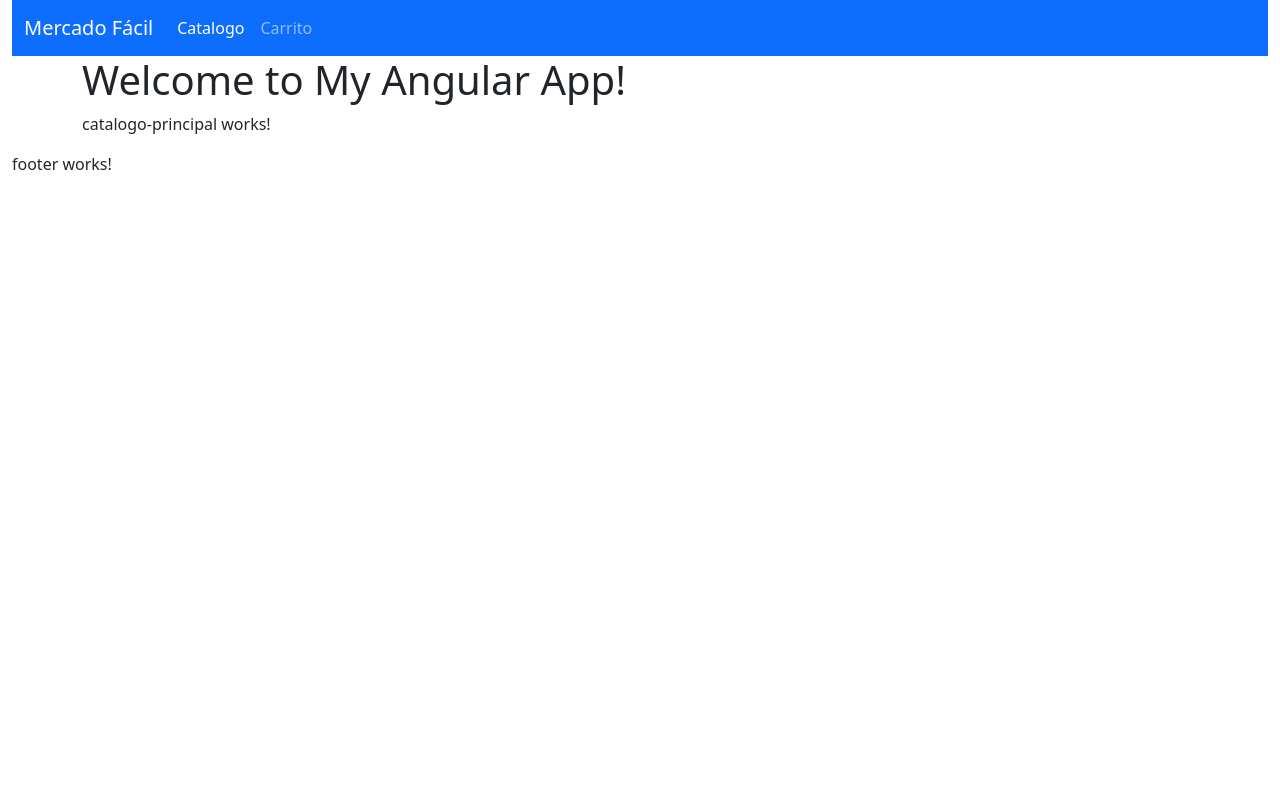
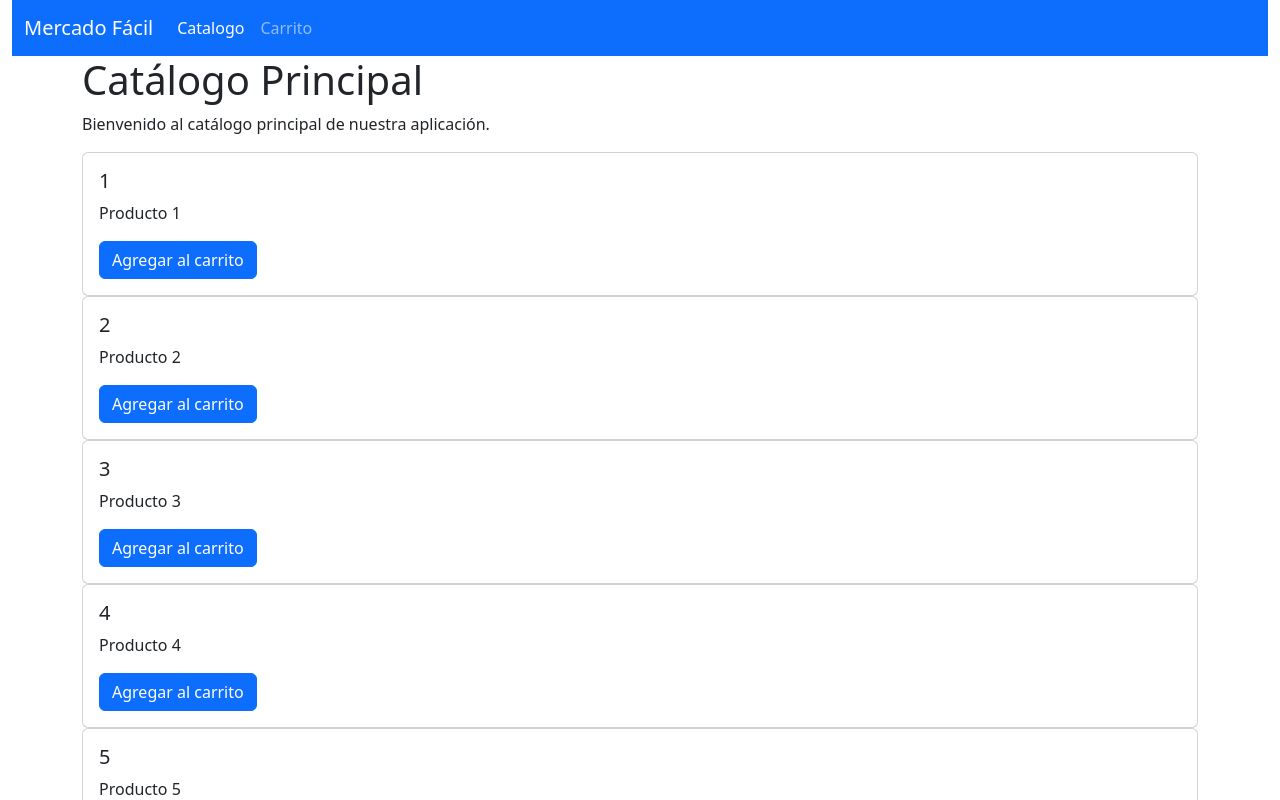
Before and after one commit to cgrojasr/MercadoFacilWeb, an Angular app: page / in a window 1280 px wide. Shown: the top 800 px of the page. Built offline with nearby package versions, Linux system fonts and the light colour scheme.

Commit message:
Implementacion del catalogo v1

```diff
--- a/src/app/app.component.html
+++ b/src/app/app.component.html
@@ -1,7 +1,7 @@
 <div class="container-fluid">
   <app-header></app-header>
   <div class="container">
-    <h1>Welcome to My Angular App!</h1>
+    <!-- <h1>Welcome to My Angular App!</h1> -->
     <router-outlet></router-outlet>
   </div>
   <app-footer></app-footer>
--- a/src/app/catalogo/catalogo-item/catalogo-item.component.html
+++ b/src/app/catalogo/catalogo-item/catalogo-item.component.html
@@ -1 +1,8 @@
-<p>catalogo-item works!</p>
+<div class="card">
+    <div class="card-body">
+        <h5 class="card-title">{{producto.id}}</h5>
+        <p class="card-text">{{producto.nombre}}</p>
+        <!-- <p class="card-text">Precio: {{producto.precio | currency}}</p> -->
+        <button class="btn btn-primary">Agregar al carrito</button>
+    </div>
+</div>
--- a/src/app/catalogo/catalogo-item/catalogo-item.component.ts
+++ b/src/app/catalogo/catalogo-item/catalogo-item.component.ts
@@ -1,4 +1,5 @@
-import { Component } from '@angular/core';
+import { Component, Input } from '@angular/core';
+import { ProductoCatalogoModel } from '../../models/producto-model';
 
 @Component({
   selector: 'app-catalogo-item',
@@ -7,5 +8,9 @@ import { Component } from '@angular/core';
   styleUrl: './catalogo-item.component.css'
 })
 export class CatalogoItemComponent {
-
+  @Input() producto: ProductoCatalogoModel = {
+    id: 0, // Identificador único del producto
+    nombre: '', // Nombre del producto
+    precio: 0, // Precio del producto
+  }; // Identificador único del producto
 }
--- a/src/app/catalogo/catalogo-principal/catalogo-principal.component.html
+++ b/src/app/catalogo/catalogo-principal/catalogo-principal.component.html
@@ -1 +1,13 @@
-<p>catalogo-principal works!</p>
+<div class="row">
+  <div class="col-12">
+    <h1>Catálogo Principal</h1>
+    <p>Bienvenido al catálogo principal de nuestra aplicación.</p>
+  </div>
+  <div class="col-12" *ngFor="let producto of productos">
+    <!-- Aquí puedes usar un componente para mostrar cada item del catálogo -->
+    <!-- Por ejemplo, un componente llamado 'app-catalogo-item' -->
+    <!-- Puedes pasarle el item como input si es necesario -->
+    <!-- <app-catalogo-item [item]="item"></app-catalogo-item> -->
+    <app-catalogo-item [producto]="producto"></app-catalogo-item>
+  </div>
+</div>
--- a/src/app/catalogo/catalogo-principal/catalogo-principal.component.ts
+++ b/src/app/catalogo/catalogo-principal/catalogo-principal.component.ts
@@ -1,11 +1,29 @@
 import { Component } from '@angular/core';
+import { ProductoService } from '../../services/producto/producto.service';
+import { ProductoCatalogoModel } from '../../models/producto-model';
+import { CarritoItemComponent } from "../../carrito/carrito-item/carrito-item.component";
+import { CatalogoItemComponent } from "../catalogo-item/catalogo-item.component";
+import { CommonModule } from '@angular/common';
 
 @Component({
   selector: 'app-catalogo-principal',
-  imports: [],
+  standalone: true, // Add this line for standalone components
+  imports: [CatalogoItemComponent, CommonModule],
   templateUrl: './catalogo-principal.component.html',
   styleUrl: './catalogo-principal.component.css'
 })
-export class CatalogoPrincipalComponent {
+export class CatalogoPrincipalComponent  {
+  productos: ProductoCatalogoModel[] = [];
 
+  constructor(
+    private productoService: ProductoService
+  ) {}
+
+  ngOnInit() {
+    this.productoService.getProductosCatalogo().subscribe(
+      (data) => {
+        this.productos = data;
+        console.log(this.productos);
+      });
+  }
 }
--- /dev/null
+++ b/src/app/models/producto-model.ts
@@ -0,0 +1,14 @@
+export interface ProductoCatalogoModel {
+    id: number;   // Identificador único del producto
+    nombre: string; // Nombre del producto
+    precio: number; // Precio del producto
+    imagen?: string; // URL de la imagen del producto (opcional)
+}
+
+export interface ProductoCarritoModel {
+    id: number;   // Identificador único del producto
+    nombre: string; // Nombre del producto
+    precio: number; // Precio del producto
+    cantidad: number; // Cantidad del producto en el carrito
+    subtotal: number; // Subtotal del producto (precio * cantidad)
+}
--- a/src/app/services/producto/producto.service.ts
+++ b/src/app/services/producto/producto.service.ts
@@ -1,13 +1,14 @@
 import { Injectable } from '@angular/core';
 import { Observable, of } from 'rxjs';
+import { ProductoCatalogoModel } from '../../models/producto-model';
 
 @Injectable({
   providedIn: 'root'
 })
 export class ProductoService {
 
-  productos: any[] = [
-    { id: 1, nombre: 'Producto 1', precio: 100 },
+  productos: ProductoCatalogoModel[] = [
+    { id: 1, nombre: 'Producto 1', precio: 100},
     { id: 2, nombre: 'Producto 2', precio: 200 },
     { id: 3, nombre: 'Producto 3', precio: 300 },
     { id: 4, nombre: 'Producto 4', precio: 400 },
@@ -21,7 +22,7 @@ export class ProductoService {
 
   constructor() { }
 
-  getProductosCatalogo(): Observable<any[]> {
+  getProductosCatalogo(): Observable<ProductoCatalogoModel[]> {
     //const response = await fetch('https://api.example.com/productos');
     // if (!response.ok) {
     //   throw new Error('Error al obtener los productos');
```
